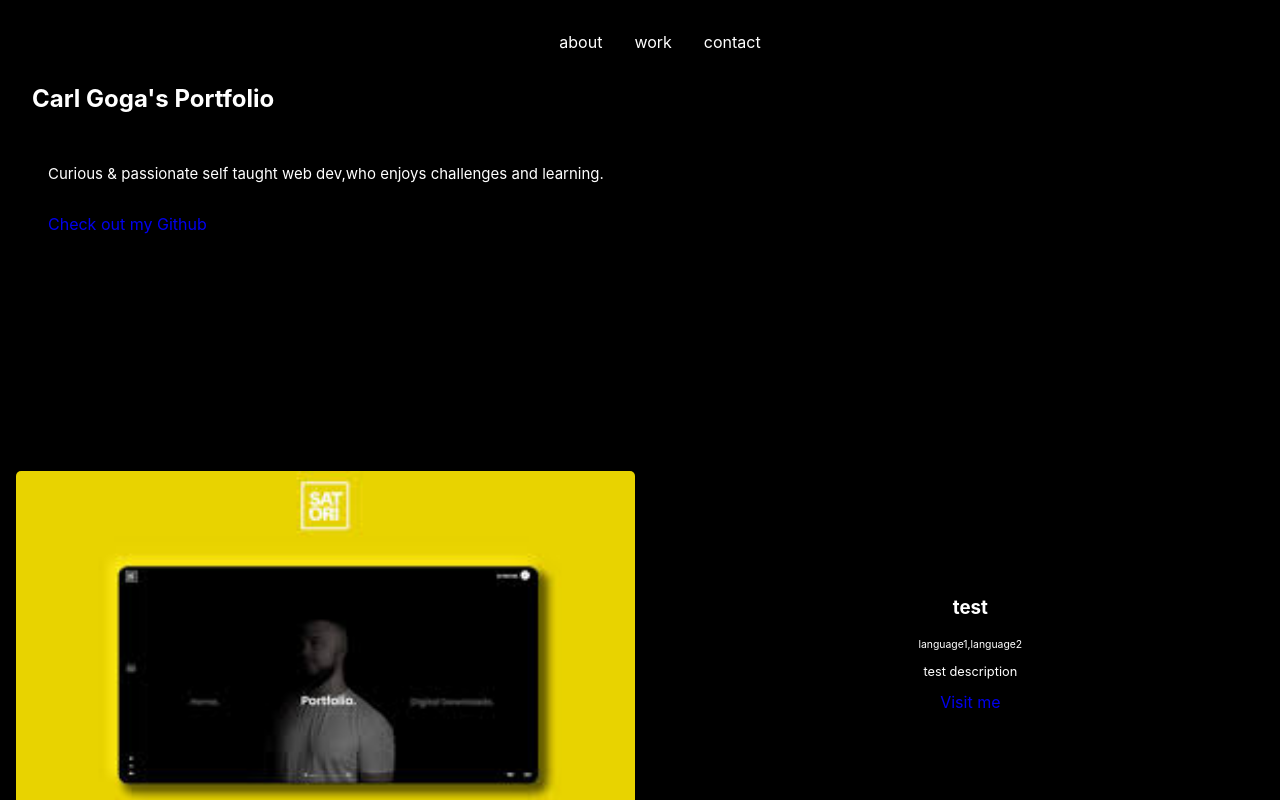
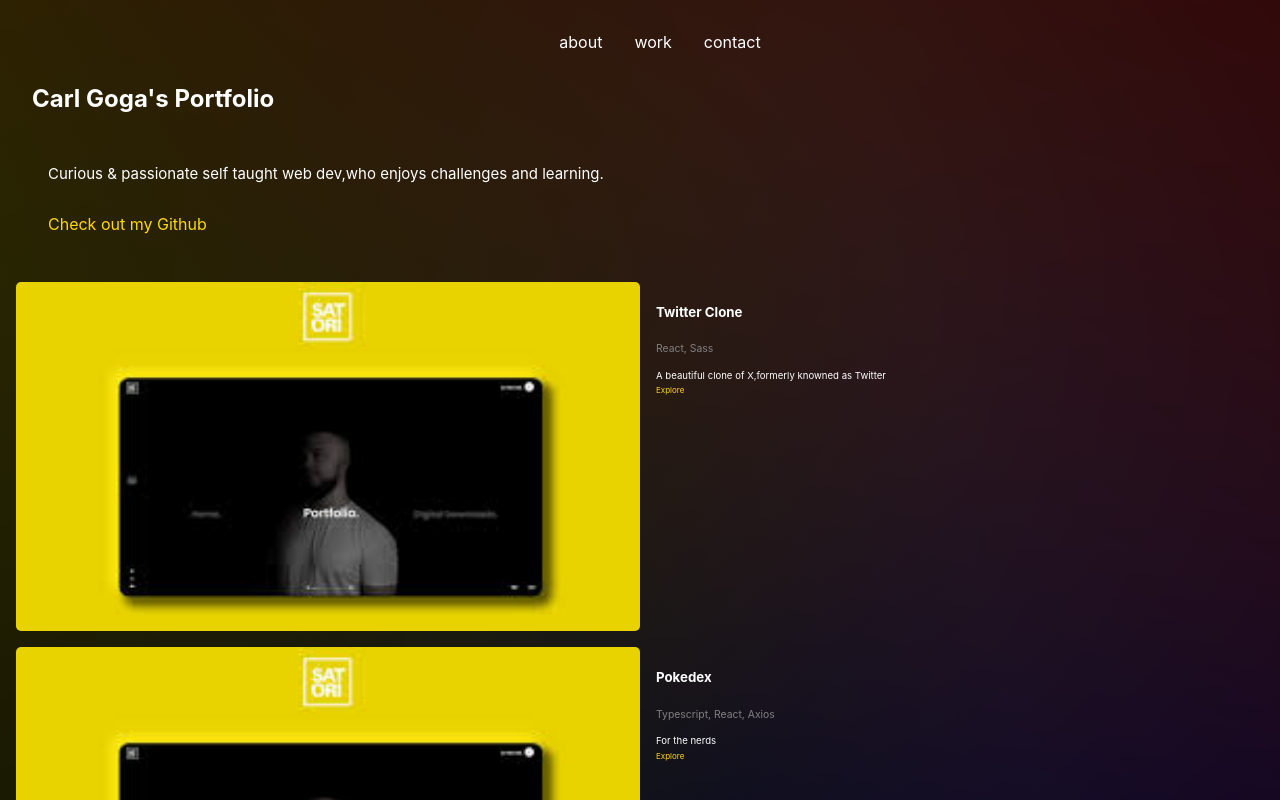
Before and after one commit to Cg9291/Portfolio, a React (Create React App) app: page / in a window 1280 px wide. Shown: the top 800 px of the page. Built offline with nearby package versions, Linux system fonts and the light colour scheme.

Commit message:
added app"s background overlay styling,added hover project card hover backgroud,adjusted sizing for project info

```diff
--- a/src/App.tsx
+++ b/src/App.tsx
@@ -1,23 +1,37 @@
 import React from "react";
 import ContainerPrototype from "./components/prototypes/ContainerPrototype.tsx";
 import styled from "styled-components";
-import { JsxElement } from "typescript";
 import Navigation from "./components/navigation/Navigation.tsx";
 import About from "./components/about/AboutSection.tsx";
 import ProjectCard from "./components/projects/ProjectCard.tsx";
-import placeholderImage from "./assets/pics.tsx";
 import projects from "./objects/projectsObject.tsx";
 
 /*
 TODO
- *fix formatting issue when adding props to extended styled component [PROJECTCARD]
+
  */
+
+const Wrapper = styled(ContainerPrototype)`
+	width: 100vw;
+	height: 100vh;
+	background: linear-gradient(
+			217deg,
+			rgba(255, 0, 0, 0.8),
+			rgba(255, 0, 0, 0) 70.71%
+		),
+		linear-gradient(127deg, rgba(255, 238, 0, 0.8), rgba(258, 238, 0, 0) 70.71%),
+		linear-gradient(78deg, rgba(0, 0, 0, 0.8), rgba(0, 0, 255, 0) 70.71%),
+		linear-gradient(336deg, rgba(0, 0, 255, 0.8), rgba(0, 0, 255, 0) 70.71%),
+		linear-gradient(
+			42deg,
+			rgba(238, 255, 0, 0.932),
+			rgba(238, 255, 0, 0) 70.71%
+		);
+`;
 
 const Container = styled(ContainerPrototype)`
 	flex-direction: column;
-	width: 100vw;
-	height: 100vh;
-	background-color: black;
+	background-color: rgba(0, 0, 0, 0.8);
 `;
 
 const Section = styled.section<{
@@ -43,6 +57,7 @@ const mapArrayToComponents = (): JSX.Element[] =>
 
 export default function App(): JSX.Element {
 	return (
+		<Wrapper>
 			<Container>
 				<Navigation />
 				<Section>
@@ -55,5 +70,6 @@ export default function App(): JSX.Element {
 					{mapArrayToComponents()}
 				</Section>
 			</Container>
+		</Wrapper>
 	);
 }
--- a/src/components/projects/ProjectCard.tsx
+++ b/src/components/projects/ProjectCard.tsx
@@ -2,37 +2,49 @@ import ContainerPrototype from "../prototypes/ContainerPrototype";
 import styled from "styled-components";
 import LinkPrototype from "../prototypes/LinkPrototype.tsx";
 
-var aa=5;
-let bb=8;
-
 const Container = styled(ContainerPrototype)`
 	padding: 0.5rem;
-	border-radius: 50px;
+	border-radius: 9px;
 	justify-content: space-between;
+	height: max-content;
+	&:hover {
+		background-color: rgba(255, 255, 255, 0.1);
+	}
 `;
 
-const SubContainer = styled(ContainerPrototype)<{ $xAlign?: string | number }>`
+const SubContainer = styled(ContainerPrototype)<{ $padding?: string | number }>`
 	flex-direction: column;
 	justify-content: center;
-	align-items: ${props => props.$xAlign};
-	width: 49%;
+	padding: ${props => props.$padding};
+	width: 50%;
 	color: white;
 `; //name SectionContainer was creating formatting/highlighting issues when component is called in return
 
 const ProjectImage = styled.img`
 	border-radius: 5px;
+	height: 50%;
+	min-width: 100%;
 `;
 
-const ProjectTitle = styled.h3``;
+const ProjectTitle = styled.h5`
+	max-width: 100%;
+`;
 const ProjectLanguages = styled.div`
 	font-size: 0.65em;
+	max-width: 100%;
+	margin-bottom: 0.3rem;
+	color: grey;
 `;
 
 const ProjectDescription = styled.p`
-	font-size: 0.8em;
+	font-size: 0.6em;
+	max-width: 100%;
+	margin-bottom: 0.3rem;
 `;
 
-const Link = styled(LinkPrototype)``;
+const Link = styled(LinkPrototype)`
+	font-size: 0.5em;
+`;
 
 export default function ProjectCard(props: {
 	img: string;
@@ -44,19 +56,19 @@ export default function ProjectCard(props: {
 		props.languages.map((language: string) =>
 			props.languages.indexOf(language) === props.languages.length - 1
 				? language
-				: `${language},`,
+				: `${language}, `,
 		);
 
 	return (
 		<Container>
 			<SubContainer>
-				<ProjectImage src={props.img}  />
+				<ProjectImage src={props.img} />
 			</SubContainer>
-			<SubContainer $xAlign={"center"}>
+			<SubContainer $padding={"0 0 0 1rem"}>
 				<ProjectTitle>{props.title}</ProjectTitle>
 				<ProjectLanguages>{displayLanguages()}</ProjectLanguages>
 				<ProjectDescription>{props.description}</ProjectDescription>
-				<Link>Visit me</Link>
+				<Link>Explore</Link>
 			</SubContainer>
 		</Container>
 	);
--- a/src/components/prototypes/LinkPrototype.tsx
+++ b/src/components/prototypes/LinkPrototype.tsx
@@ -2,6 +2,7 @@ import styled from "styled-components";
 
 const LinkPrototype = styled.a.attrs((props: {}) => ({ href: "#" }))`
 	text-decoration: none;
+	color:#ffd900;
 `;
 
 export default LinkPrototype;
--- a/src/objects/projectsObject.tsx
+++ b/src/objects/projectsObject.tsx
@@ -7,16 +7,16 @@ const projects: {
 	description: string;
 }[] = [
 	{
-		title: "test",
+		title: "Twitter Clone",
 		img: placeholderImage,
-		languages: ["language1", "language2"],
-		description: "test description",
+		languages: ["React", "Sass"],
+		description: "A beautiful clone of X,formerly knowned as Twitter",
 	},
 	{
-		title: "test",
+		title: "Pokedex",
 		img: placeholderImage,
-		languages: ["language1", "language2"],
-		description: "test description",
+		languages: ["Typescript", "React", "Axios"],
+		description: "For the nerds",
 	},
 ];
 
```
Lines whose indentation alone changed are shown as unchanged.
